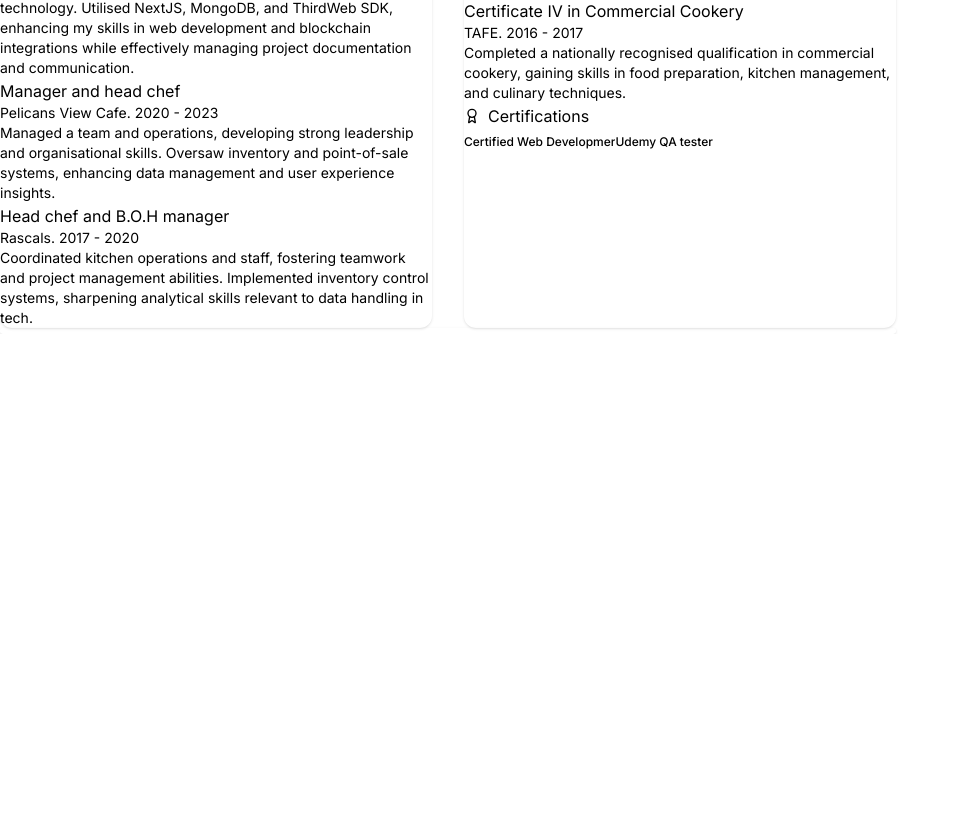
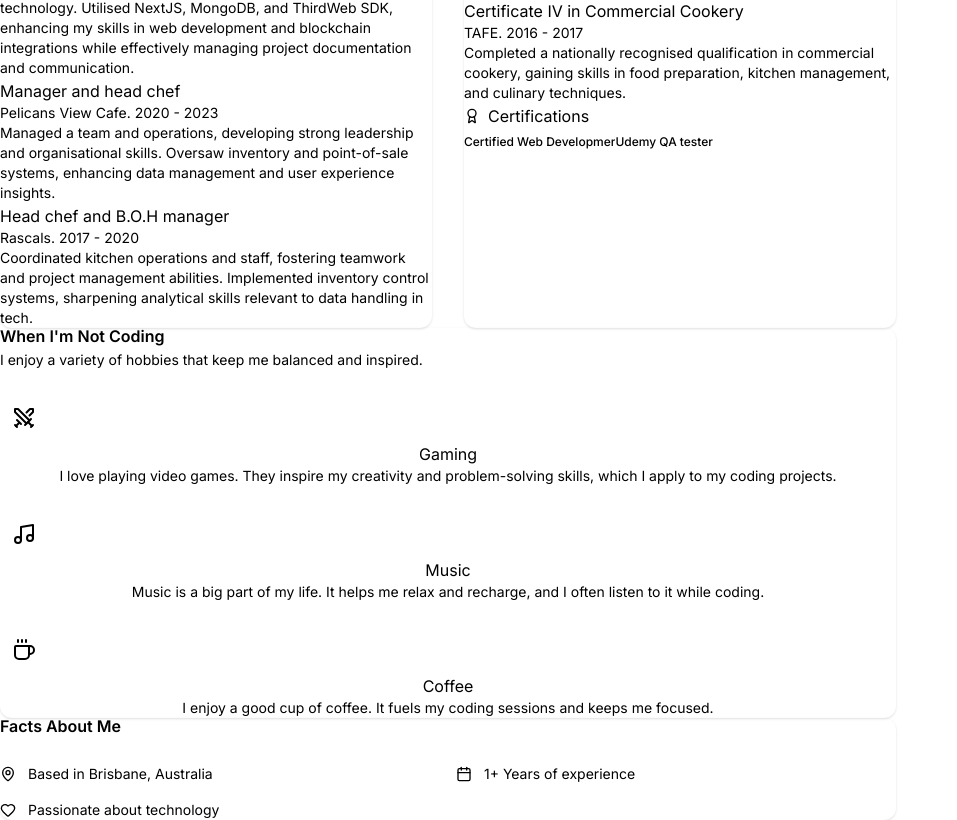
Before and after one commit to LukeZHar/t3-portfolio, a Next.js app: page /about in a window 1280 px wide. Shown: the part 618-1438 px from the top of the page, without its empty margins (0-957 px from the left). Before the commit the page ends 952 px from the top, so only its background shows below. Built offline with nearby package versions, Linux system fonts and the light colour scheme.

Commit message:
Feat: about me page set up

```diff
--- a/src/app/about/page.tsx
+++ b/src/app/about/page.tsx
@@ -19,8 +19,8 @@ import {
   Heart,
   Coffee,
   Music,
-    Swords
-}  from "lucide-react";
+  Swords,
+} from "lucide-react";
 import { Navigation } from "~/components/Navigation";
 
 export default function AboutPage() {
@@ -54,17 +54,17 @@ export default function AboutPage() {
             </CardHeader>
             <CardContent className="text-muted-foreground space-y-4 leading-relaxed">
               <p>
-                  Aspiring Full-Stack Developer with dedicated training from
-                  Coder Academy Bootcamp, aiming to advance a career in the IT
-                  and gaming industry
+                Aspiring Full-Stack Developer with dedicated training from Coder
+                Academy Bootcamp, aiming to advance a career in the IT and
+                gaming industry
               </p>
               <p>
-                  Leveraging problem-solving skills and creativity honed during
-                  a culinary career, I am passionate about technology, regularly
-                  building and upgrading personal computers, and producing
-                  content for a gaming-focused YouTube channel. Seeking hands-on
-                  opportunities to further enhance skills in software
-                  development and contribute to innovative projects.
+                Leveraging problem-solving skills and creativity honed during a
+                culinary career, I am passionate about technology, regularly
+                building and upgrading personal computers, and producing content
+                for a gaming-focused YouTube channel. Seeking hands-on
+                opportunities to further enhance skills in software development
+                and contribute to innovative projects.
               </p>
               <p>
                 When I&apos;m not coding, you can find me playing video games,
@@ -85,16 +85,14 @@ export default function AboutPage() {
               <CardContent className="space-y-6">
                 <div className="space-y-2">
                   <h3 className="font-semibold">Intern</h3>
-                    <p className="text-muted-foreground text-sm">
-                      Labrys. 2025
-                    </p>
+                  <p className="text-muted-foreground text-sm">Labrys. 2025</p>
                   <p className="text-sm">
-                      Participated in a 10-week placement at Labrys,
-                      collaborating with a team to build Pump.Task, a full stack
-                      task management application that integrates gamification
-                      with blockchain technology. Utilised NextJS, MongoDB, and
-                      ThirdWeb SDK, enhancing my skills in web development and
-                      blockchain integrations while effectively managing project
+                    Participated in a 10-week placement at Labrys, collaborating
+                    with a team to build Pump.Task, a full stack task management
+                    application that integrates gamification with blockchain
+                    technology. Utilised NextJS, MongoDB, and ThirdWeb SDK,
+                    enhancing my skills in web development and blockchain
+                    integrations while effectively managing project
                     documentation and communication.
                   </p>
                 </div>
@@ -105,25 +103,23 @@ export default function AboutPage() {
                     Pelicans View Cafe. 2020 - 2023
                   </p>
                   <p className="text-sm">
-                      Managed a team and operations, developing strong
-                      leadership and organisational skills. Oversaw inventory
-                      and point-of-sale systems, enhancing data management and
-                      user experience insights.
+                    Managed a team and operations, developing strong leadership
+                    and organisational skills. Oversaw inventory and
+                    point-of-sale systems, enhancing data management and user
+                    experience insights.
                   </p>
                 </div>
                 <Separator />
                 <div className="space-y-2">
-                    <h3 className="font-semibold">
-                      Head chef and B.O.H manager
-                    </h3>
+                  <h3 className="font-semibold">Head chef and B.O.H manager</h3>
                   <p className="text-muted-foreground text-sm">
                     Rascals. 2017 - 2020
                   </p>
                   <p className="text-sm">
-                      Coordinated kitchen operations and staff, fostering
-                      teamwork and project management abilities. Implemented
-                      inventory control systems, sharpening analytical skills
-                      relevant to data handling in tech.
+                    Coordinated kitchen operations and staff, fostering teamwork
+                    and project management abilities. Implemented inventory
+                    control systems, sharpening analytical skills relevant to
+                    data handling in tech.
                   </p>
                 </div>
               </CardContent>
@@ -139,27 +135,35 @@ export default function AboutPage() {
               </CardHeader>
               <CardContent className="space-y-6">
                 <div className="space-y-2">
-                        <h3 className="font-semibold">Diploma of Information and Technology</h3>
+                  <h3 className="font-semibold">
+                    Diploma of Information and Technology
+                  </h3>
                   <p className="text-muted-foreground text-sm">
                     Coder Academy. 2024 - 2025
                   </p>
                   <p className="text-sm">
-                            Completed a comprehensive bootcamp focusing on full-stack development, covering HTML, CSS, JavaScript, React, Node.js, Python, MongoDB, Express and Flask.
+                    Completed a comprehensive bootcamp focusing on full-stack
+                    development, covering HTML, CSS, JavaScript, React, Node.js,
+                    Python, MongoDB, Express and Flask.
                   </p>
                 </div>
                 <Separator />
                 <div className="space-y-2">
-                        <h3 className="font-semibold">Certificate IV in Commercial Cookery</h3>
+                  <h3 className="font-semibold">
+                    Certificate IV in Commercial Cookery
+                  </h3>
                   <p className="text-muted-foreground text-sm">
                     TAFE. 2016 - 2017
                   </p>
                   <p className="text-sm">
-                            Completed a nationally recognised qualification in commercial cookery, gaining skills in food preparation, kitchen management, and culinary techniques.
+                    Completed a nationally recognised qualification in
+                    commercial cookery, gaining skills in food preparation,
+                    kitchen management, and culinary techniques.
                   </p>
                 </div>
                 <Separator />
                 <div className="space-y-2">
-                        <h3 className="font-semibold flex items-center gap-2">
+                  <h3 className="flex items-center gap-2 font-semibold">
                     <Award className="h-4 w-4" />
                     Certifications
                   </h3>
@@ -175,8 +179,70 @@ export default function AboutPage() {
           {/* Interests Section */}
           <Card className="mb-12">
             <CardHeader>
+              <CardTitle>When I&apos;m Not Coding</CardTitle>
+              <CardDescription>
+                I enjoy a variety of hobbies that keep me balanced and inspired.
+              </CardDescription>
+            </CardHeader>
+            <CardContent>
+              <div className="Md:grid-cols-3 grid gap-6">
+                <div className="space-y-2 text-center">
+                  <div className="bg-primary/10 text-primary mx-auto flex h-12 w-12 items-center justify-center rounded-lg">
+                    <Swords className="h-6 w-6" />
+                  </div>
+                  <h3 className="font-semibold">Gaming</h3>
+                  <p className="text-muted-foreground text-sm">
+                    I love playing video games. They inspire my creativity and
+                    problem-solving skills, which I apply to my coding projects.
+                  </p>
+                </div>
+                <div className="space-y-2 text-center">
+                  <div className="bg-primary/10 text-primary mx-auto flex h-12 w-12 items-center justify-center rounded-lg">
+                    <Music className="h-6 w-6" />
+                  </div>
+                  <h3 className="font-semibold">Music</h3>
+                  <p className="text-muted-foreground text-sm">
+                    Music is a big part of my life. It helps me relax and
+                    recharge, and I often listen to it while coding.
+                  </p>
+                </div>
+                <div className="space-y-2 text-center">
+                  <div className="bg-primary/10 text-primary mx-auto flex h-12 w-12 items-center justify-center rounded-lg">
+                    <Coffee className="h-6 w-6" />
+                  </div>
+                  <h3 className="font-semibold">Coffee</h3>
+                  <p className="text-muted-foreground text-sm">
+                    I enjoy a good cup of coffee. It fuels my coding sessions
+                    and keeps me focused.
+                  </p>
+                </div>
+              </div>
+            </CardContent>
+          </Card>
 
+          {/* Facts Section */}
+          <Card>
+            <CardHeader>
+              <CardTitle>
+                Facts About Me
+              </CardTitle>
             </CardHeader>
+            <CardContent>
+              <div className="grid md:grid-cols-2 gap-4">
+                <div className="flex items-center gap-3">
+                  <MapPin className="h-4 w-4 text-muted-foreground" />
+                  <span className="text-sm">Based in Brisbane, Australia</span>
+                </div>
+                <div className="flex items-center gap-3">
+                  <Calendar className="h-4 w-4 text-muted-foreground" />
+                  <span className="text-sm">1+ Years of experience</span>
+                </div>
+                <div className="flex items-center gap-3">
+                  <Heart className="h-4 w-4 text-muted-foreground" />
+                  <span className="text-sm">Passionate about technology</span>
+                </div>
+              </div>
+            </CardContent>
           </Card>
         </div>
       </div>
```
Lines whose indentation alone changed are shown as unchanged.
